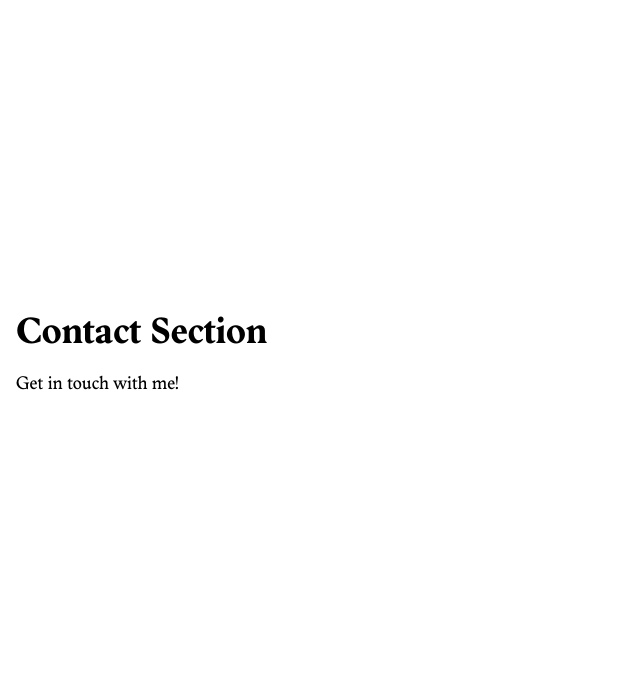
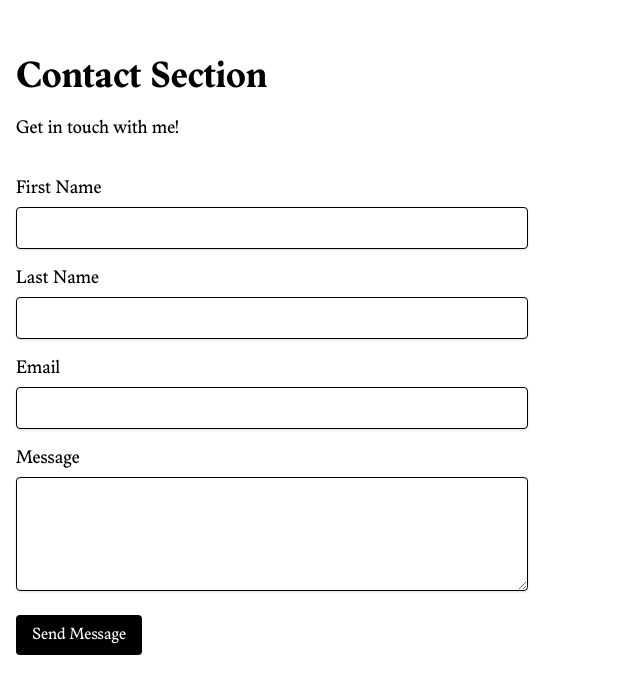
Before and after one commit to 00y300/portfolio, a React (Vite) app: page / in a window 1280 px wide. Shown: the part 4507-5200 px from the top of the page, without its empty margins (0-640 px from the left). Built offline with nearby package versions, Linux system fonts and the light colour scheme; a web font is replaced by a local one.

Commit message:
feat: initial form layout
- Implemented initial form layout
- Form validation placeholder

```diff
--- a/src/App.tsx
+++ b/src/App.tsx
@@ -3,6 +3,7 @@ import NavigationBar from "@components/navigation/NavigationBar";
 import ExperienceSection from "@components/sections/experience/experienceSection";
 import TechStacksSection from "@components/sections/techStack/techStack";
 import ProjectsSection from "@components/sections/projects/projectsSection";
+import ContactSection from "@components/sections/contact/contactSection";
 
 function App() {
     return (
@@ -33,12 +34,7 @@ function App() {
             <ExperienceSection />
             <ProjectsSection />
             <TechStacksSection />
-            <section id="contact" className="flex min-h-screen items-center">
-                <div className="container mx-auto px-4">
-                    <h1 className="text-4xl font-bold">Contact Section</h1>
-                    <p className="mt-4 text-lg">Get in touch with me!</p>
-                </div>
-            </section>
+            <ContactSection />
         </>
     );
 }
--- /dev/null
+++ b/src/components/sections/contact/contactSection.tsx
@@ -0,0 +1,116 @@
+import React, { useState } from "react";
+
+const ContactSection: React.FC = () => {
+    const [formData, setFormData] = useState({
+        firstName: "",
+        lastName: "",
+        email: "",
+        message: "",
+    });
+
+    const handleChange = (
+        e: React.ChangeEvent<HTMLInputElement | HTMLTextAreaElement>
+    ) => {
+        const { name, value } = e.target;
+        setFormData((prev) => ({ ...prev, [name]: value }));
+    };
+
+    const handleSubmit = (e: React.FormEvent) => {
+        e.preventDefault();
+
+        // Handle form submission here
+        console.log("Form submitted:", formData);
+    };
+
+    return (
+        <section id="contact" className="flex min-h-screen items-center">
+            <div className="container mx-auto px-4">
+                <h1 className="text-4xl font-bold">Contact Section</h1>
+                <p className="mt-4 text-lg">Get in touch with me!</p>
+
+                <form onSubmit={handleSubmit} className="mt-8 max-w-lg">
+                    <div className="mb-4">
+                        <label
+                            htmlFor="firstName"
+                            className="block text-lg font-medium"
+                        >
+                            First Name
+                        </label>
+                        <input
+                            type="text"
+                            id="firstName"
+                            name="firstName"
+                            value={formData.firstName}
+                            onChange={handleChange}
+                            className="mt-1 w-full rounded border px-3 py-2 shadow-sm focus:border-blue-500 focus:ring-blue-500 focus:outline-none"
+                            required
+                        />
+                    </div>
+
+                    <div className="mb-4">
+                        <label
+                            htmlFor="lastName"
+                            className="block text-lg font-medium"
+                        >
+                            Last Name
+                        </label>
+                        <input
+                            type="text"
+                            id="lastName"
+                            name="lastName"
+                            value={formData.lastName}
+                            onChange={handleChange}
+                            className="mt-1 w-full rounded border px-3 py-2 shadow-sm focus:border-blue-500 focus:ring-blue-500 focus:outline-none"
+                            required
+                        />
+                    </div>
+
+                    <div className="mb-4">
+                        <label
+                            htmlFor="email"
+                            className="block text-lg font-medium"
+                        >
+                            Email
+                        </label>
+                        <input
+                            type="email"
+                            id="email"
+                            name="email"
+                            value={formData.email}
+                            onChange={handleChange}
+                            className="mt-1 w-full rounded border px-3 py-2 shadow-sm focus:border-blue-500 focus:ring-blue-500 focus:outline-none"
+                            required
+                        />
+                    </div>
+
+                    <div className="mb-4">
+                        <label
+                            htmlFor="message"
+                            className="block text-lg font-medium"
+                        >
+                            Message
+                        </label>
+                        <textarea
+                            id="message"
+                            name="message"
+                            value={formData.message}
+                            onChange={handleChange}
+                            rows={4}
+                            className="mt-1 w-full rounded border px-3 py-2 shadow-sm focus:border-blue-500 focus:ring-blue-500 focus:outline-none"
+                            required
+                        />
+                    </div>
+
+                    <button
+                        type="submit"
+                        className="rounded bg-black px-4 py-2 text-white hover:bg-gray-300 hover:text-black"
+                    >
+                        Send Message
+                    </button>
+                </form>
+            </div>
+        </section>
+    );
+};
+
+export default ContactSection;
```
